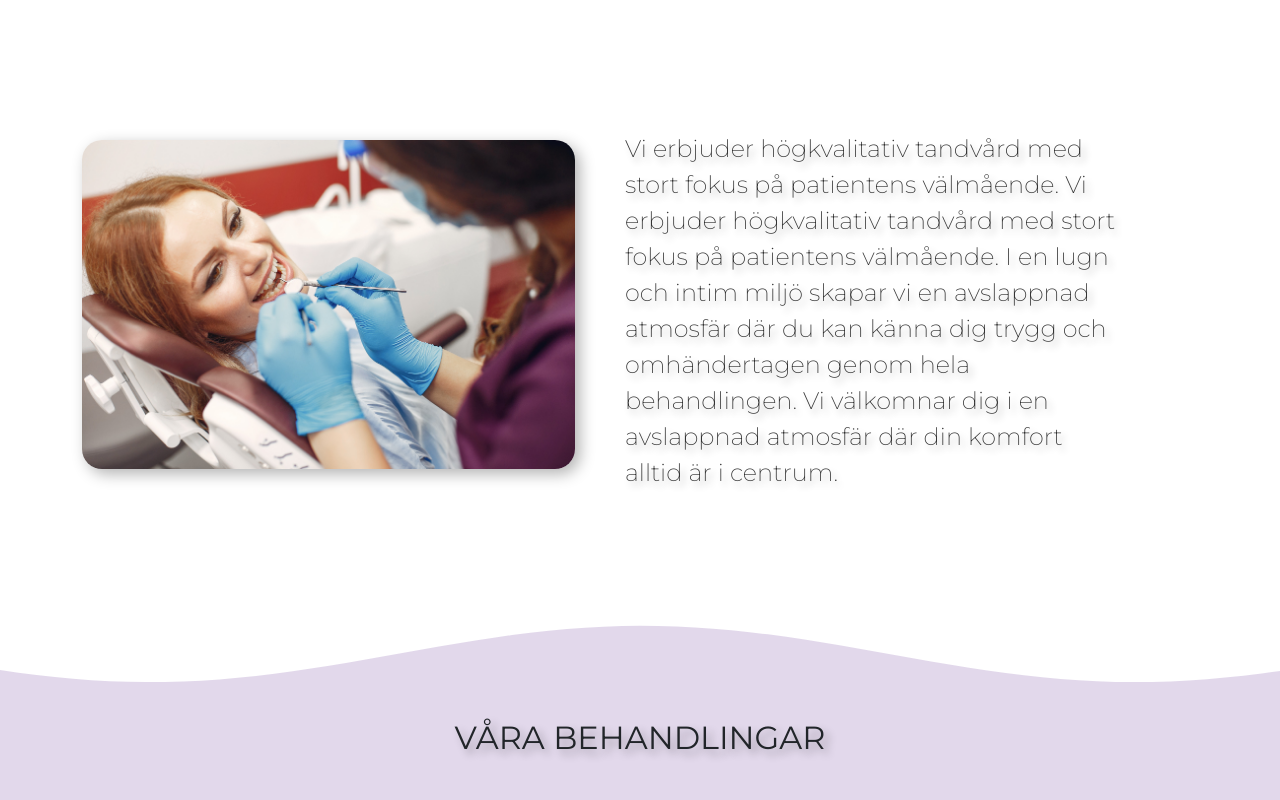
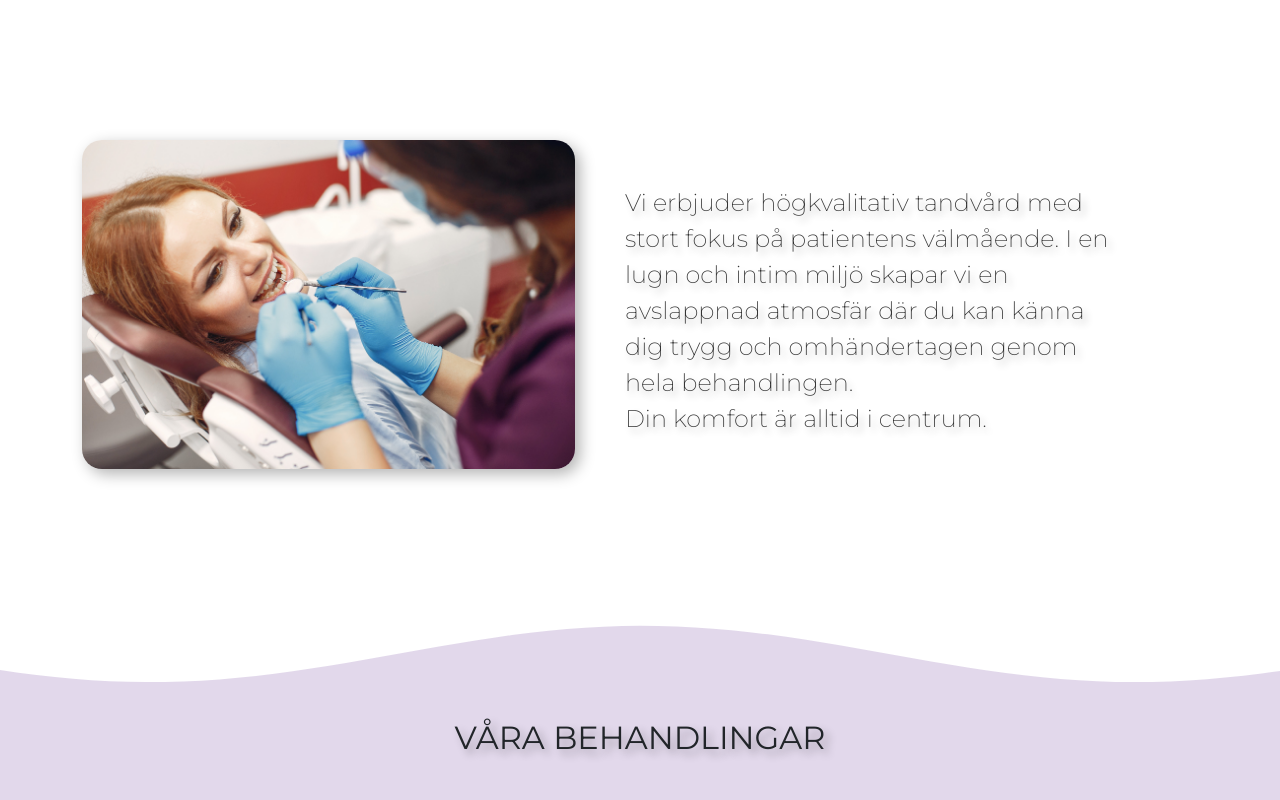
Before and after one commit to ElisaMavilia/lillaedet-vue, a Vue app: page / in a window 1280 px wide. Shown: the part 640-1440 px from the top of the page. Built offline with nearby package versions, Linux system fonts and the light colour scheme; no server answers.

Commit message:
fadjustments

```diff
--- a/src/components/FooterComponent.vue
+++ b/src/components/FooterComponent.vue
@@ -45,9 +45,9 @@
         </div>
       </div>
     </div>
-  </div>
-  <div id="footer-container-down">
+    <div id="footer-container-down" class="pt-4">
       <div
+        id="icons-section"
         class="container d-flex justify-content-center align-content-around flex-wrap"
       >
         <a
@@ -74,6 +74,7 @@
         >
           <i class="fa-brands fa-linkedin"></i>
         </a>
+      </div>
     </div>
   </div>
 </template>
@@ -132,17 +133,22 @@ main {
   #footer-content {
     max-width: 1200px;
     text-align: center;
-    padding: 90px;
+    padding: 50px 0;
   }
 
   #footer-container-up {
     min-height: 400px;
     padding: 50px 20px 0 20px;
-    padding-bottom: 0;
     margin-bottom: 0;
+    border-bottom: none;
   }
   #footer-container-down {
-    margin-top: -1px;
+    margin-top: 0px;
+    border-top: none;
+  }
+  #icons-section {
+    margin-top: 0px;
+    padding-top: 0px;
   }
 
   h4 {
--- a/src/pages/AboutUsComponent.vue
+++ b/src/pages/AboutUsComponent.vue
@@ -116,7 +116,11 @@ p {
   flex-direction: row-reverse; /* Image on the right, Text on the left */
 }
 
-@media screen and (max-width: 900px) {
+@media screen and (max-width: 990px) {
+  section {
+    justify-content: center !important;
+    flex-direction: column !important;
+  }
   img {
     width: 300px;
   }
@@ -128,7 +132,7 @@ p {
   #name-text,
   p {
     color: $fadedFont;
-    padding-left: 140px;
+    padding-left: 0px;
   }
 
   #name-text {
@@ -152,10 +156,6 @@ p {
   }
 }
 @media screen and (max-width: 567px) {
-  section {
-    justify-content: center !important;
-    flex-direction: column !important;
-  }
   .text-container {
     padding-left: 80px;
   }
--- a/src/pages/HomePageComponent.vue
+++ b/src/pages/HomePageComponent.vue
@@ -15,11 +15,10 @@
     <div class="general-text-content">
       <p id="concept-statement">
         Vi erbjuder högkvalitativ tandvård med stort fokus på patientens
-        välmående. Vi erbjuder högkvalitativ tandvård med stort fokus på
-        patientens välmående. I en lugn och intim miljö skapar vi en avslappnad
-        atmosfär där du kan känna dig trygg och omhändertagen genom hela
-        behandlingen. Vi välkomnar dig i en avslappnad atmosfär där din komfort
-        alltid är i centrum.
+        välmående. I en lugn och intim miljö skapar vi en avslappnad atmosfär
+        där du kan känna dig trygg och omhändertagen genom hela behandlingen.
+        <br />
+        Din komfort är alltid i centrum.
       </p>
     </div>
   </section>
```
Lines whose indentation alone changed are shown as unchanged.
